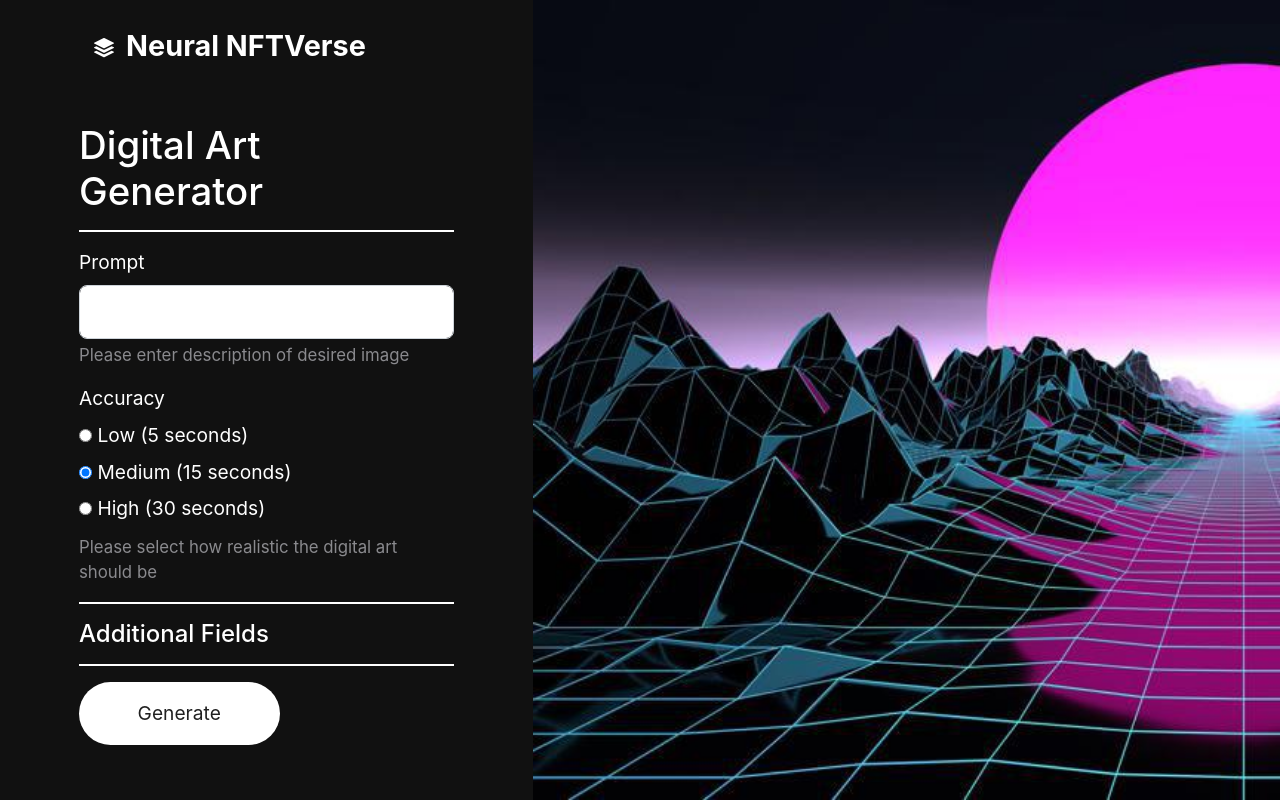
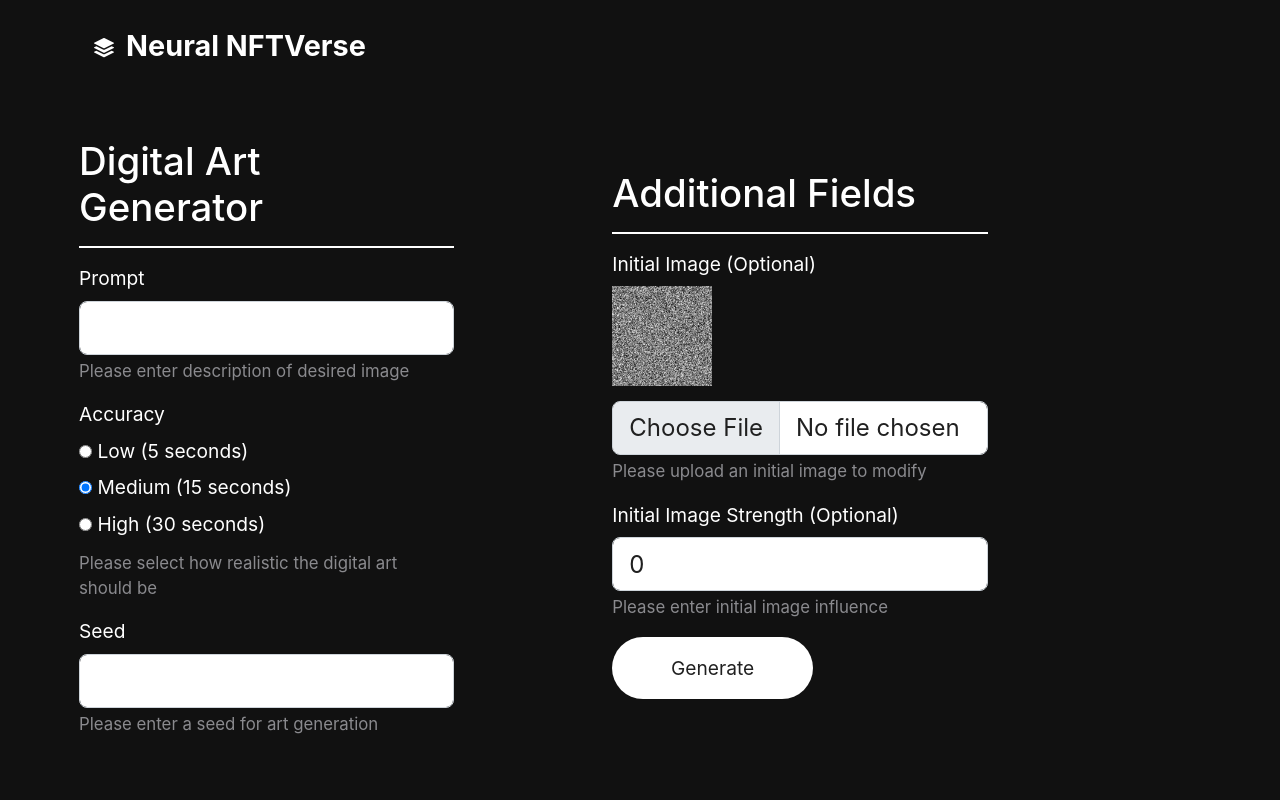
Before and after one commit to shobhitmir/deepmint, a Django app: page /artgen/ in a window 1280 px wide. Run offline with Django 3.2, Linux system fonts and the light colour scheme; some libraries are stand-ins or nearby versions.

Commit message:
completed artgen frontend

```diff
--- a/nftgen/static/js/artgen.js
+++ /dev/null
@@ -1,26 +0,0 @@
-const showimg = (e) =>
-    {
-        document.getElementById('previewimg').hidden = !document.getElementById('previewimg').hidden
-    }
-
-    const changeimg = (e) =>
-    {
-        const img = document.getElementById('initimg').files[0]
-        const bgUrl = URL.createObjectURL(img)
-        document.getElementById('previewimg').src = bgUrl
-    }
-
-    const expand = (e) =>
-    {
-        const extra = document.getElementById('extra')
-        if (extra.style.display === "block")
-          extra.style.display = "none"
-        else
-          extra.style.display = "block"
-    }
-
-    window.onload = () =>
-    {
-        const extra = document.getElementById('extra')
-        extra.style.display = "none"
-    }
--- a/nftgen/templates/artgen.html
+++ b/nftgen/templates/artgen.html
@@ -18,27 +18,27 @@
   <link rel="stylesheet" href="https://stackpath.bootstrapcdn.com/bootstrap/4.3.1/css/bootstrap.min.css" integrity="sha384-ggOyR0iXCbMQv3Xipma34MD+dH/1fQ784/j6cY/iJTQUOhcWr7x9JvoRxT2MZw1T" crossorigin="anonymous">
   <link rel="stylesheet" href="{% static 'css/theme.min.css' %}">
   <style>
-    img:hover {
-      cursor: pointer;
-    }
     #initimg:hover {
       cursor: pointer;
     }
     #previewimg {
-      object-fit: contain;
-      width: 50%;
-      height: 30%;
-    }
-
-    #additional_fields:hover
-    {
-      cursor: pointer;
+      object-fit: cover;
+      width: 100px;
+      height: 100px;
     }
   </style>
 
   </head>
   <script type="text/javascript" src="{% static 'js/jquery.js' %}"></script>
-  <script type="text/javascript" src="{% static 'js/artgen.js' %}"></script>
+  <script type="text/javascript">
+    const changeimg = (e) =>
+    {
+        const img = document.getElementById('initimg').files[0]
+        const bgUrl = URL.createObjectURL(img)
+        document.getElementById('previewimg').src = bgUrl
+        document.getElementsByClassName('gradient')[0].style.backgroundImage = `url(${bgUrl})`
+    }
+  </script>
   <body class="d-flex h-100 w-100 bg-black text-white" data-bs-spy="scroll" data-bs-target="#navScroll">
 
     <div class="h-100 container-fluid">
@@ -60,59 +60,34 @@
               <h2>Digital Art Generator</h2>
               <hr style="border: 1px solid white;">
 
-            <form class="row" method="post">
-              {% csrf_token %}
+            <div class="row">
               <div class="col-12">
               <div class="mb-3">
                 <label for="exampleInputEmail1" class="form-label">Prompt</label>
                 <input name="prompt" required type="text" class="form-control form-control-lg"
-                id="prompt" aria-describedby="emailHelp">
+                id="prompt" aria-describedby="emailHelp" form="artgenform">
                 <div id="emailHelp" class="form-text">Please enter description of desired image</div>
               </div>
               <div class="mb-3">
                 <label for="exampleInputEmail1" class="form-label">Accuracy</label><br>
-                <input name="accuracy" type="radio"
+                <input name="accuracy" type="radio" form="artgenform"
                 id="accuracy" aria-describedby="emailHelp" value="Low">
                 <label for="Low">Low (5 seconds)</label><br>
-                <input name="accuracy" type="radio"
+                <input name="accuracy" type="radio" form="artgenform"
                 id="accuracy" aria-describedby="emailHelp" value="Medium" checked>
                 <label for="Medium">Medium (15 seconds)</label><br>
-                <input name="accuracy" type="radio"
+                <input name="accuracy" type="radio" form="artgenform"
                 id="accuracy" aria-describedby="emailHelp" value="High">
                 <label for="High">High (30 seconds)</label><br>
                 <div id="emailHelp" class="form-text">Please select how realistic the digital art should be</div>
               </div>
-              <hr style="border: 1px solid white;">
-              <a id="additional_fields" onclick="expand()"><h5>Additional Fields</h5></a>
-            <div style="margin-top: 3%;" id="extra">
               <div class="mb-3">
-                <label for="exampleInputEmail1" class="form-label">Initial Image (Optional)
-                  <img id ="see_icon" src="{% static 'images/eye_icon.png' %}"
-                  onclick="showimg()">
-                  <img hidden id = "previewimg" style="margin-top: 3%; margin-bottom: 3%;">
-                </label>
-                <input name="initimg" type="file" class="form-control form-control-lg"
-                id="initimg" aria-describedby="emailHelp" accept="image/*"
-                onChange="changeimg()">
-                <div id="emailHelp" class="form-text">Please upload an initial image to modify</div>
-              </div>
-              <div class="mb-3">
-                <label for="exampleInputEmail1" class="form-label">Initial Image Strength (Optional)</label>
-                <input name="img_strength" type="number" class="form-control form-control-lg"
-                id="img_strength" aria-describedby="emailHelp"
-                min="0" max="1" step="0.1" value="0">
-                <div id="emailHelp" class="form-text">Please enter initial image influence</div>
-              </div>
-              <div class="mb-3">
-                <label for="exampleInputEmail1" class="form-label">Seed (Optional)</label>
+                <label for="exampleInputEmail1" class="form-label">Seed</label>
                 <input name="seed" type="number" class="form-control form-control-lg"
-                id="seed" aria-describedby="emailHelp" min="0">
+                id="seed" aria-describedby="emailHelp" min="0" form="artgenform">
                 <div id="emailHelp" class="form-text">Please enter a seed for art generation</div>
               </div>
             </div>
-            <hr style="border: 1px solid white;">
-              <button type="submit" class="btn btn-white btn-xl mb-4">Generate</button>
-            </form>
             {% for error in errors %}
 
                 <div class="alert alert-danger" style="margin-top: 5%;">
@@ -122,10 +97,39 @@
             {% endfor %}
             </main>
           </div>
-
-            <div class="col-12 col-md-5 col-lg-6 col-xl-7 gradient"></div>
-
+          <div class="col-12 col-md-7 col-lg-6 col-xl-5 d-flex align-items-start flex-column px-vw-5">
+            <header class="mb-auto py-vh-2 col-12">
+              <a class="navbar-brand pe-md-4 fs-4 col-12 col-md-auto text-center">
+              </a>
+            </header>
+            <main class="mb-auto col-12" style="margin-top: 4%;">
+              <h2>Additional Fields</h2>
+              <hr style="border: 1px solid white;">
+              <form class="row" method="post" id="artgenform">
+              {% csrf_token %}
+              <div class="col-12">
+                <div class="mb-3">
+                  <label for="exampleInputEmail1" class="form-label">Initial Image (Optional)</label>
+                  <br>
+                  <img src="{% static 'images/noise.png' %}" id = "previewimg"
+                  style="margin-bottom: 4%;">
+                  <input name="initimg" type="file" class="form-control form-control-lg"
+                  id="initimg" aria-describedby="emailHelp" accept="image/*"
+                  onChange="changeimg()">
+                  <div id="emailHelp" class="form-text">Please upload an initial image to modify</div>
+                </div>
+                <div class="mb-3">
+                  <label for="exampleInputEmail1" class="form-label">Initial Image Strength (Optional)</label>
+                  <input name="img_strength" type="number" class="form-control form-control-lg"
+                  id="img_strength" aria-describedby="emailHelp"
+                  min="0" max="1" step="0.1" value="0">
+                  <div id="emailHelp" class="form-text">Please enter initial image influence</div>
+                </div>
+                <button type="submit" class="btn btn-white btn-xl mb-4">Generate</button>
+              </div>
+            </form>
+            </main>
+          </div>
         </div>
-
       </div></body>
     </html>
--- a/nftgen/views.py
+++ b/nftgen/views.py
@@ -84,4 +84,8 @@ def register_view(request):
 
 
 def artgen_view(request):
-    return render(request, 'artgen.html')
+    if request.method == 'GET':
+        return render(request, 'artgen.html')
+    else:
+        print(request.POST)
+        return render(request, 'artgen.html')
```
Also changed, not shown: nftgen/static/images/egout1.png (added), nftgen/static/images/noise.png (added).
